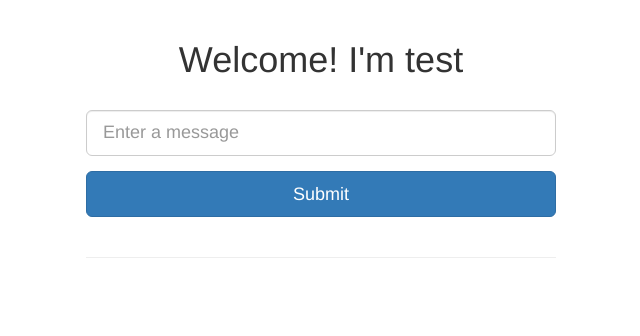
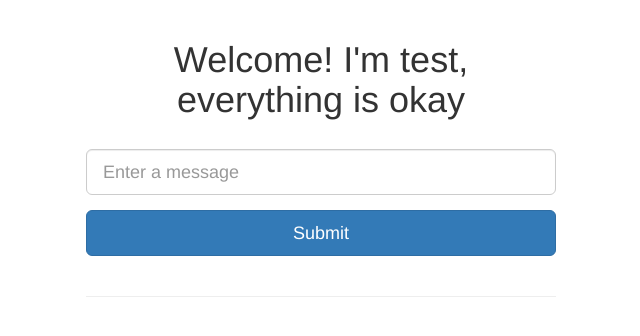
Before and after one commit to CBR09/flaskapp, a Flask app: page / in a window 1280 px wide. Shown: the top 336 px of the page, without its empty margins (319-959 px from the left). Run offline with Flask 2, Linux system fonts and the light colour scheme; data that the repository does not hold is empty; some libraries are stand-ins or nearby versions.

Commit message:
Test chut

```diff
--- a/web/templates/index.html
+++ b/web/templates/index.html
@@ -3,7 +3,7 @@
 {% block content %}
 
 <div class="text-center">
-  <h1>Welcome! I'm test</h1>
+  <h1>Welcome! I'm test, everything is okay</h1>
 </div>
 <br>
 
```
